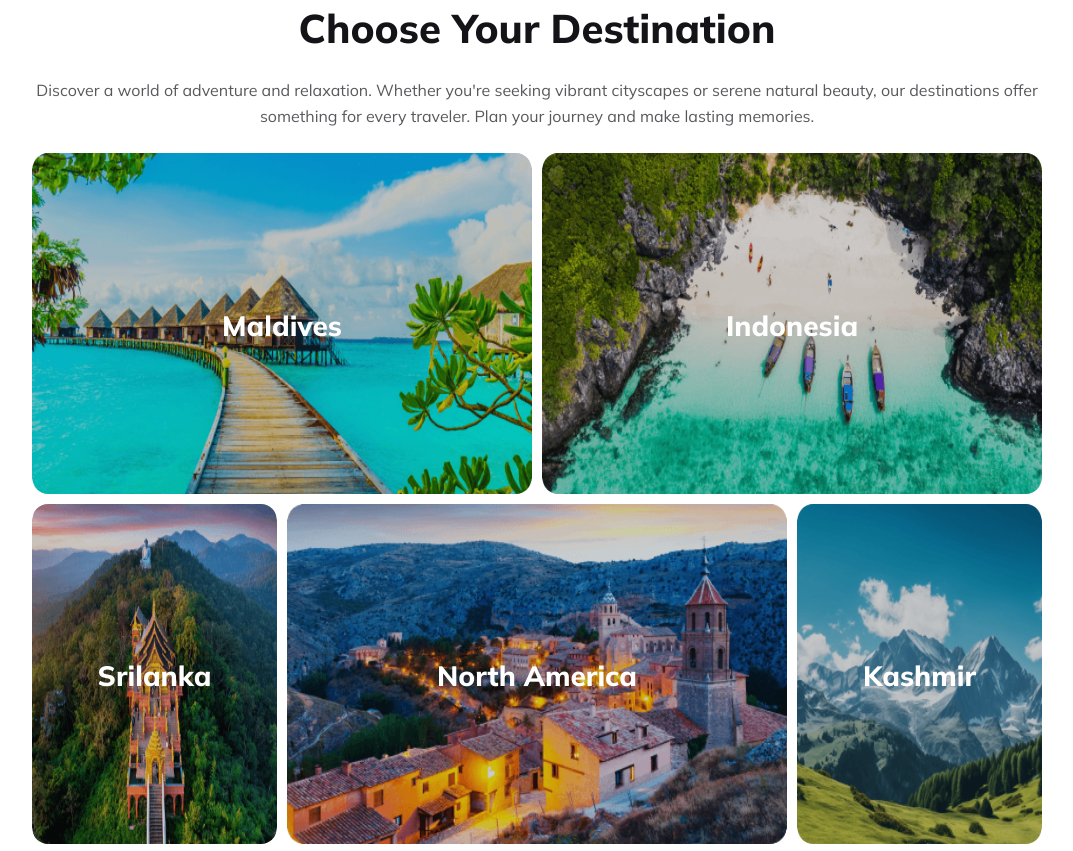
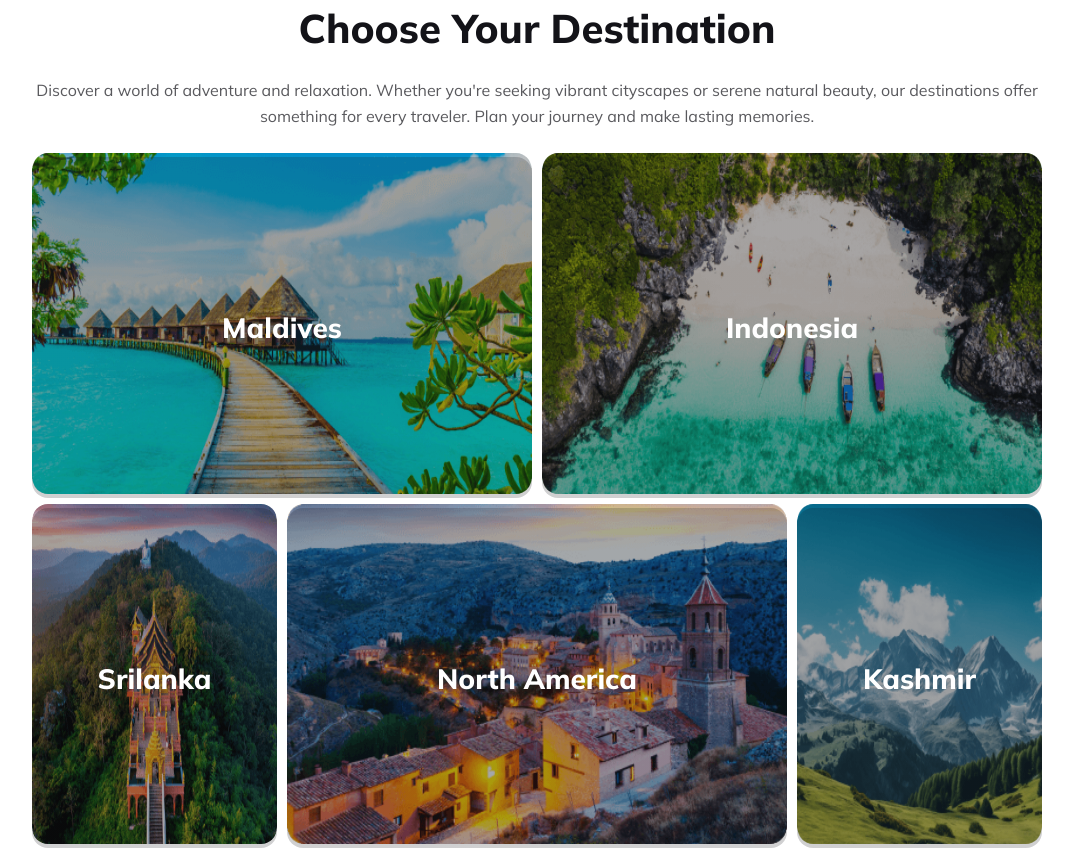
Before and after one commit to NabilaFerdousPrapty/Hero_Travel, a plain HTML site: page index.html in a window 1280 px wide. Shown: the part 1385-2236 px from the top of the page, without its empty margins (103-1176 px from the left). Drawn offline with Linux system fonts and the light colour scheme.

Commit message:
almost done

```diff
--- a/styles/style.css
+++ b/styles/style.css
@@ -244,25 +244,26 @@ choose destination section starts here
   grid-column: 5 / span 8;
   grid-row: 3 / span 1;
 }
-.grid-image::before {
-  content: "";
-  position: absolute;
-  top: 0;
-  right: 0;
-  bottom: 0;
-  left: 0;
-  background: linear-gradient(to bottom, rgba(0, 0, 0, 0), rgba(0, 0, 0, 0.5));
-  pointer-events: none;
-}
+
 
 .grid-text {
+
+  justify-content: center;
   position: relative;
-  top: -190px;
+  top: -100%;
   left: 0px;
   color: #fff;
   text-align: center;
   font-size: 28px;
   font-weight: 800;
+  border-radius: 16px;
+  border-radius: 16px;
+background: linear-gradient(0deg, rgba(19, 19, 24, 0.2) 0%, rgba(19, 19, 24, 0.2) 100%);
+  height: 100%;
+  display: flex;
+  align-items: center;
+
+
 }
 /* ....................................
 choose destination section ends here
```
Also changed, not shown: index.html (+1 -0 lines).
